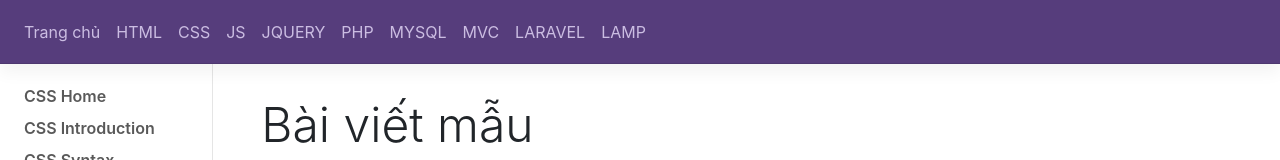
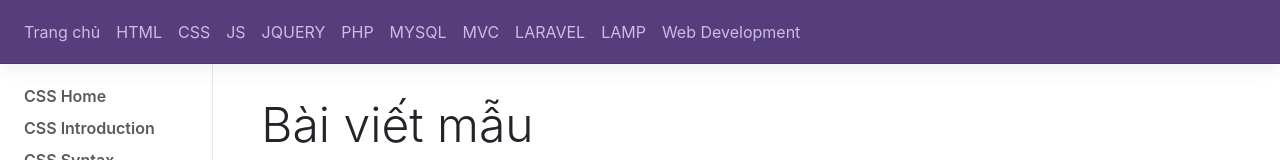
Before and after one commit to dathalongbay/documentation.io, a plain HTML site: page index.html in a window 1280 px wide. Shown: the top 160 px of the page. Drawn offline with nearby package versions, Linux system fonts and the light colour scheme; some packages are replaced by stand-ins of ours; a script that the page names is missing.

Commit message:
Update index.html

```diff
--- a/index.html
+++ b/index.html
@@ -64,6 +64,9 @@
             </li>
             <li class="nav-item">
                 <a class="nav-link " href="/">LAMP</a>
+            </li>
+            <li class="nav-item">
+                <a class="nav-link " href="/">Web Development</a>
             </li>
         </ul>
     </div>
```
